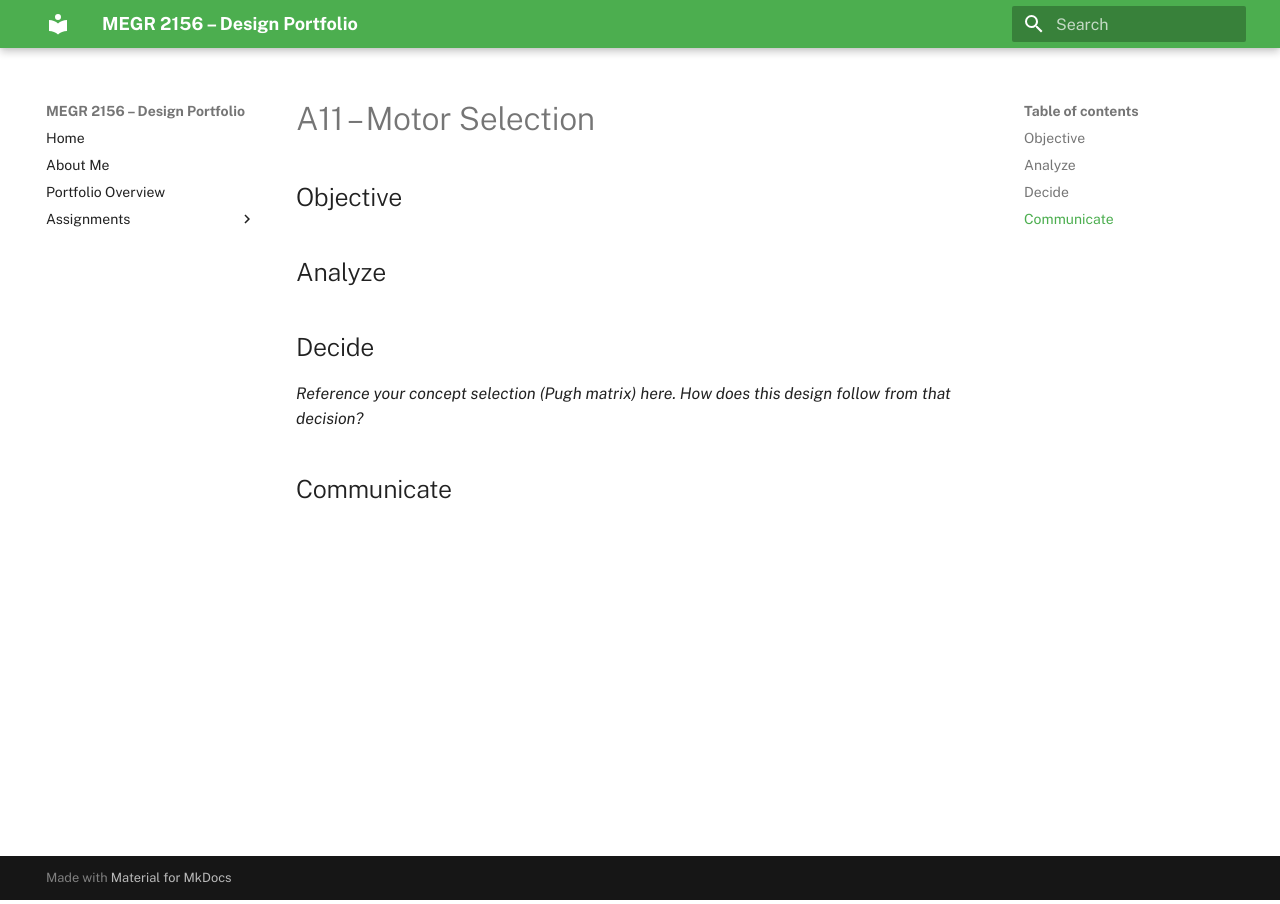
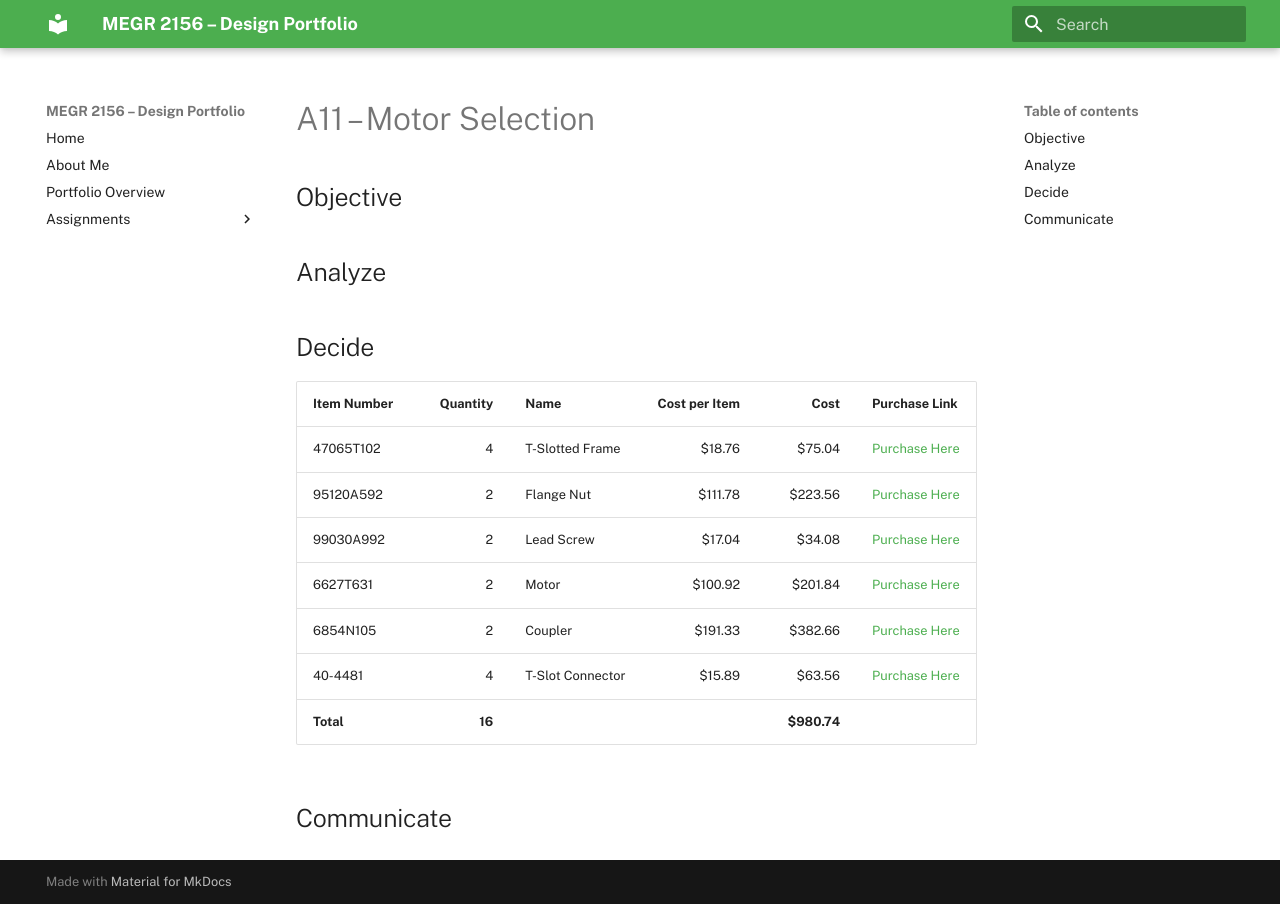
Before and after one commit to Jmswanchara/megr2156-portfolio, an MkDocs documentation site: the page built from docs/assignments/a11/index.md, in a window 1280 px wide. Built offline with MkDocs 1.6.1 and Material for MkDocs 9.7.7, drawn with Linux system fonts in a browser that asks for light colours.

Commit message:
Add itemized cost table to index.md
Added a table for itemized costs and quantities for the project.

```diff
--- a/docs/assignments/a11/index.md
+++ b/docs/assignments/a11/index.md
@@ -7,6 +7,16 @@
 
 
 ## Decide
-_Reference your concept selection (Pugh matrix) here. How does this design follow from that decision?_
+
+| Item Number | Quantity | Name | Cost per Item | Cost | Purchase Link |
+|---|---:|---|---:|---:|---|
+| 47065T102 | 4 | T-Slotted Frame | $18.76 | $75.04 | [Purchase Here](https://www.mcmaster.com/47065T102/) |
+| 95120A592 | 2 | Flange Nut | $111.78 | $223.56 | [Purchase Here](https://www.mcmaster.com/95120A592/) |
+| 99030A992 | 2 | Lead Screw | $17.04 | $34.08 | [Purchase Here](https://www.mcmaster.com/99030A992/) |
+| 6627T631 | 2 | Motor | $100.92 | $201.84 | [Purchase Here](https://www.mcmaster.com/6627T631/) |
+| 6854N105 | 2 | Coupler | $191.33 | $382.66 | [Purchase Here](https://www.mcmaster.com/6854N105/) |
+| 40-4481 | 4 | T-Slot Connector | $15.89 | $63.56 | [Purchase Here](https://www.grainger.com) |
+| **Total** | **16** | | | **$980.74** | |
+
 
 ## Communicate
```
